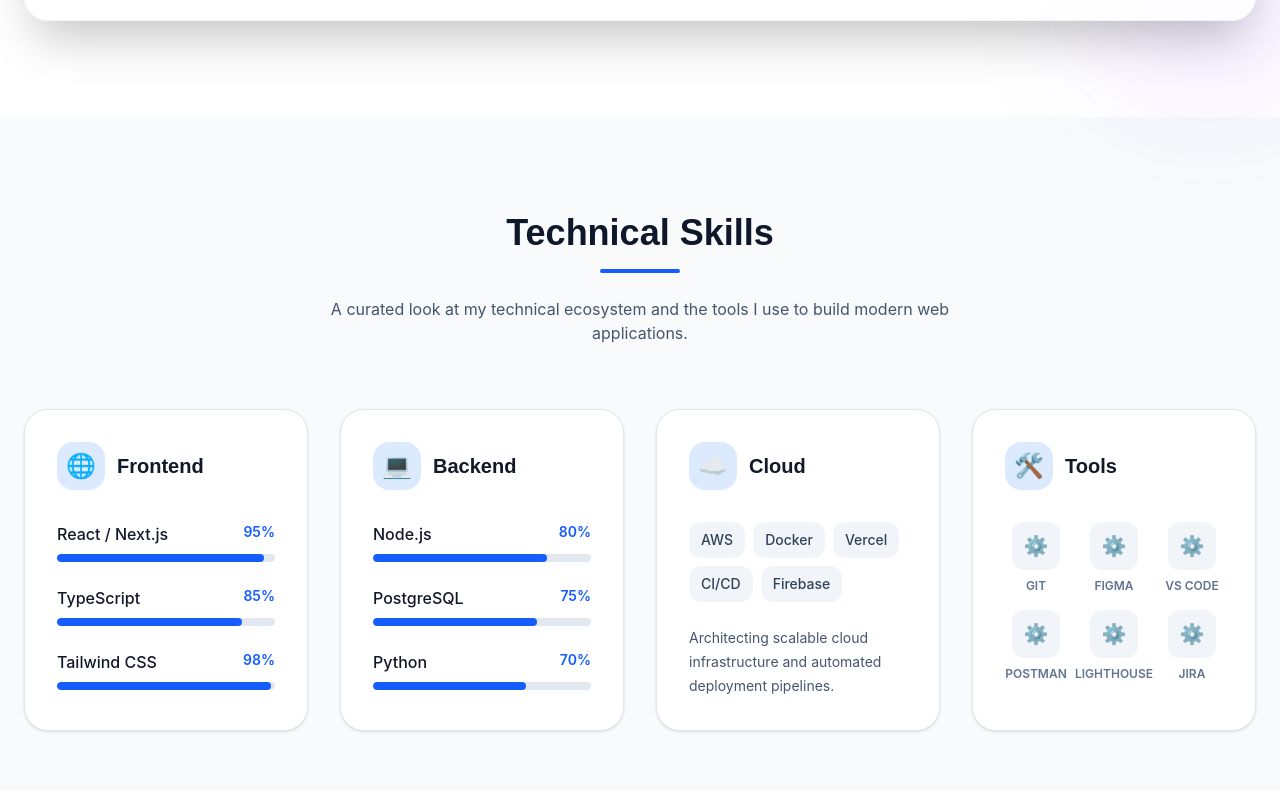
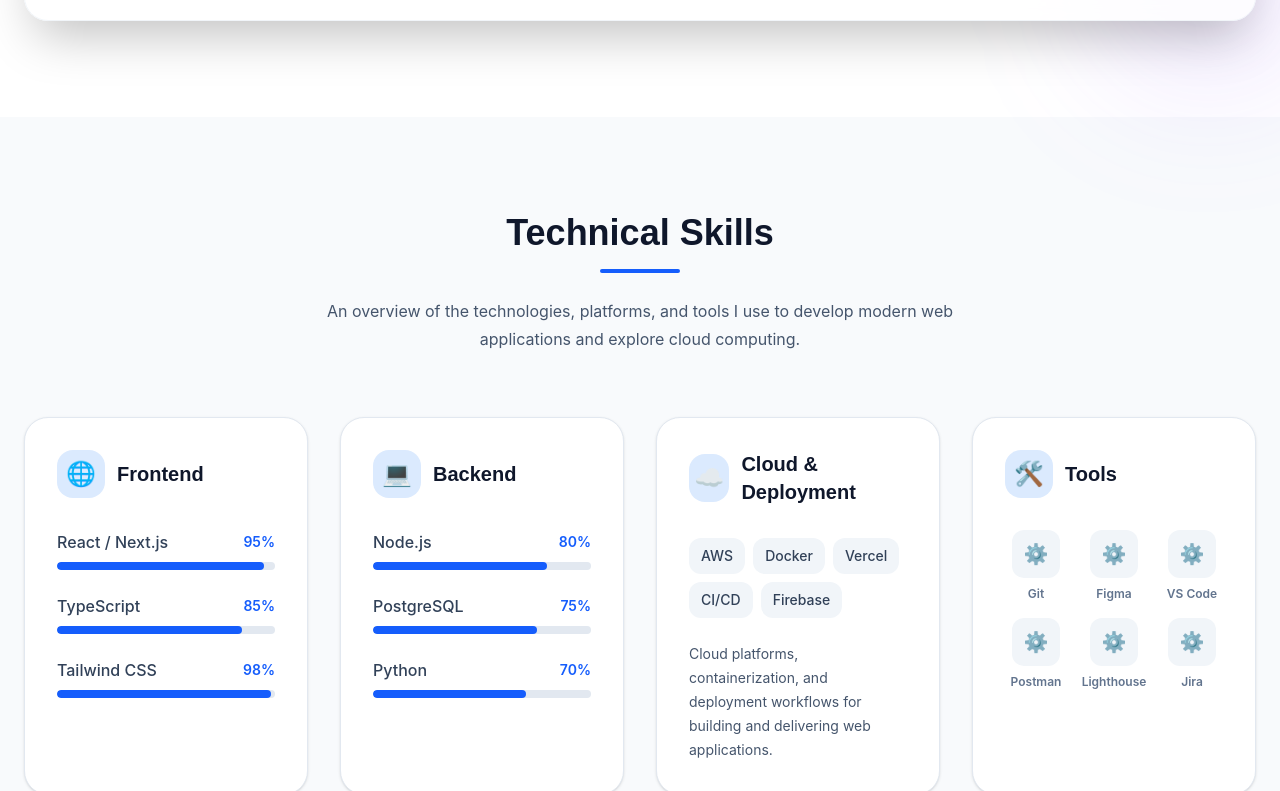
Before and after one commit to bytesbydev/portfolio, a React app: page / in a window 1280 px wide. Shown: the part 1692-2483 px from the top of the page. Built offline with nearby package versions, Linux system fonts and the light colour scheme; the HTML template or start-up script is replaced by a standard one.

Commit message:
Improved the skills section

```diff
--- a/src/components/Skills.jsx
+++ b/src/components/Skills.jsx
@@ -27,141 +27,123 @@
   "Jira",
 ];
 
-const Skills = () => {
+const SkillCard = ({ title, icon, children }) => {
   return (
-    <section id="skills" className="py-24 bg-slate-50">
-      <div className="max-w-7xl mx-auto px-6">
-        {/* Heading */}
-        <div className="text-center mb-16">
-          <h2 className="text-4xl font-bold text-slate-900">
-            Technical Skills
-          </h2>
-
-          <div className="w-20 h-1 bg-blue-600 rounded-full mx-auto mt-4"></div>
-
-          <p className="mt-6 max-w-2xl mx-auto text-slate-600">
-            A curated look at my technical ecosystem and the tools I use to
-            build modern web applications.
-          </p>
+    <div className="rounded-3xl border border-slate-200 bg-white p-6 shadow-sm transition-shadow duration-300 hover:shadow-xl sm:p-8">
+      <div className="mb-8 flex items-center gap-3">
+        <div
+          aria-hidden="true"
+          className="flex h-12 w-12 items-center justify-center rounded-2xl bg-blue-100 text-2xl"
+        >
+          {icon}
         </div>
 
-        <div className="grid gap-8 lg:grid-cols-4 md:grid-cols-2">
-          {/* Frontend */}
-          <div className="bg-white rounded-3xl p-8 border border-slate-200 shadow-sm hover:shadow-xl transition">
-            <div className="flex items-center gap-3 mb-8">
-              <div className="w-12 h-12 rounded-2xl bg-blue-100 flex items-center justify-center text-2xl">
-                🌐
+        <h3 className="text-xl font-semibold text-slate-900">
+          {title}
+        </h3>
       </div>
 
-              <h3 className="text-xl font-semibold">Frontend</h3>
+      {children}
     </div>
+  );
+};
 
+const SkillBars = ({ skills }) => {
+  return (
     <div className="space-y-6">
-              {frontendSkills.map((skill) => (
+      {skills.map((skill) => (
         <div key={skill.name}>
-                  <div className="flex justify-between mb-2">
-                    <span className="font-medium">{skill.name}</span>
-                    <span className="text-blue-600 font-semibold text-sm">
+          <div className="mb-2 flex items-center justify-between gap-3">
+            <span className="text-sm font-medium text-slate-700 sm:text-base">
+              {skill.name}
+            </span>
+
+            <span className="text-sm font-semibold text-blue-600">
               {skill.level}%
             </span>
           </div>
 
-                  <div className="h-2 bg-slate-200 rounded-full overflow-hidden">
           <div
-                      className="h-full bg-blue-600 rounded-full"
+            className="h-2 overflow-hidden rounded-full bg-slate-200"
+            role="progressbar"
+            aria-label={skill.name}
+            aria-valuenow={skill.level}
+            aria-valuemin={0}
+            aria-valuemax={100}
+          >
+            <div
+              className="h-full rounded-full bg-blue-600"
               style={{ width: `${skill.level}%` }}
-                    ></div>
+            />
           </div>
         </div>
       ))}
     </div>
+  );
+};
+
+const Skills = () => {
+  return (
+    <section id="skills" className="scroll-mt-20 bg-slate-50 py-20 md:py-24">
+      <div className="mx-auto max-w-7xl px-6">
+        <div className="mb-16 text-center">
+          <h2 className="text-3xl font-bold text-slate-900 sm:text-4xl">
+            Technical Skills
+          </h2>
+
+          <div className="mx-auto mt-4 h-1 w-20 rounded-full bg-blue-600" />
+
+          <p className="mx-auto mt-6 max-w-2xl leading-7 text-slate-600">
+            An overview of the technologies, platforms, and tools I use
+            to develop modern web applications and explore cloud computing.
+          </p>
         </div>
 
-          {/* Backend */}
-          <div className="bg-white rounded-3xl p-8 border border-slate-200 shadow-sm hover:shadow-xl transition">
-            <div className="flex items-center gap-3 mb-8">
-              <div className="w-12 h-12 rounded-2xl bg-blue-100 flex items-center justify-center text-2xl">
-                💻
-              </div>
+        <div className="grid gap-6 sm:grid-cols-2 lg:grid-cols-4 lg:gap-8">
+          <SkillCard title="Frontend" icon="🌐">
+            <SkillBars skills={frontendSkills} />
+          </SkillCard>
 
-              <h3 className="text-xl font-semibold">Backend</h3>
-            </div>
+          <SkillCard title="Backend" icon="💻">
+            <SkillBars skills={backendSkills} />
+          </SkillCard>
 
-            <div className="space-y-6">
-              {backendSkills.map((skill) => (
-                <div key={skill.name}>
-                  <div className="flex justify-between mb-2">
-                    <span className="font-medium">{skill.name}</span>
-                    <span className="text-blue-600 font-semibold text-sm">
-                      {skill.level}%
-                    </span>
-                  </div>
-
-                  <div className="h-2 bg-slate-200 rounded-full overflow-hidden">
-                    <div
-                      className="h-full bg-blue-600 rounded-full"
-                      style={{ width: `${skill.level}%` }}
-                    ></div>
-                  </div>
-                </div>
-              ))}
-            </div>
-          </div>
-
-          {/* Cloud */}
-          <div className="bg-white rounded-3xl p-8 border border-slate-200 shadow-sm hover:shadow-xl transition">
-            <div className="flex items-center gap-3 mb-8">
-              <div className="w-12 h-12 rounded-2xl bg-blue-100 flex items-center justify-center text-2xl">
-                ☁️
-              </div>
-
-              <h3 className="text-xl font-semibold">Cloud</h3>
-            </div>
-
+          <SkillCard title="Cloud & Deployment" icon="☁️">
             <div className="flex flex-wrap gap-2">
               {cloudTools.map((tool) => (
                 <span
                   key={tool}
-                  className="px-3 py-2 rounded-xl bg-slate-100 text-sm font-medium text-slate-700"
+                  className="rounded-xl bg-slate-100 px-3 py-2 text-sm font-medium text-slate-700 transition-colors hover:bg-blue-50 hover:text-blue-700"
                 >
                   {tool}
                 </span>
               ))}
             </div>
 
-            <p className="mt-6 text-sm text-slate-600 leading-6">
-              Architecting scalable cloud infrastructure and automated
-              deployment pipelines.
+            <p className="mt-6 text-sm leading-6 text-slate-600">
+              Cloud platforms, containerization, and deployment workflows
+              for building and delivering web applications.
             </p>
-          </div>
+          </SkillCard>
 
-          {/* Tools */}
-          <div className="bg-white rounded-3xl p-8 border border-slate-200 shadow-sm hover:shadow-xl transition">
-            <div className="flex items-center gap-3 mb-8">
-              <div className="w-12 h-12 rounded-2xl bg-blue-100 flex items-center justify-center text-2xl">
-                🛠️
-              </div>
-
-              <h3 className="text-xl font-semibold">Tools</h3>
-            </div>
-
-            <div className="grid grid-cols-3 gap-4">
+          <SkillCard title="Tools" icon="🛠️">
+            <div className="grid grid-cols-2 gap-4 sm:grid-cols-3">
               {tools.map((tool) => (
                 <div
                   key={tool}
-                  className="flex flex-col items-center gap-2"
+                  className="flex min-w-0 flex-col items-center gap-2 text-center"
                 >
-                  <div className="w-12 h-12 rounded-xl bg-slate-100 flex items-center justify-center text-xl hover:bg-blue-50 transition">
+                  <div className="flex h-12 w-12 items-center justify-center rounded-xl bg-slate-100 text-xl transition-colors hover:bg-blue-50">
                     ⚙️
                   </div>
 
-                  <span className="text-xs font-semibold text-slate-500 uppercase text-center">
+                  <span className="break-words text-xs font-semibold text-slate-500">
                     {tool}
                   </span>
                 </div>
               ))}
             </div>
-          </div>
+          </SkillCard>
         </div>
       </div>
     </section>
```
Lines whose indentation alone changed are shown as unchanged.
